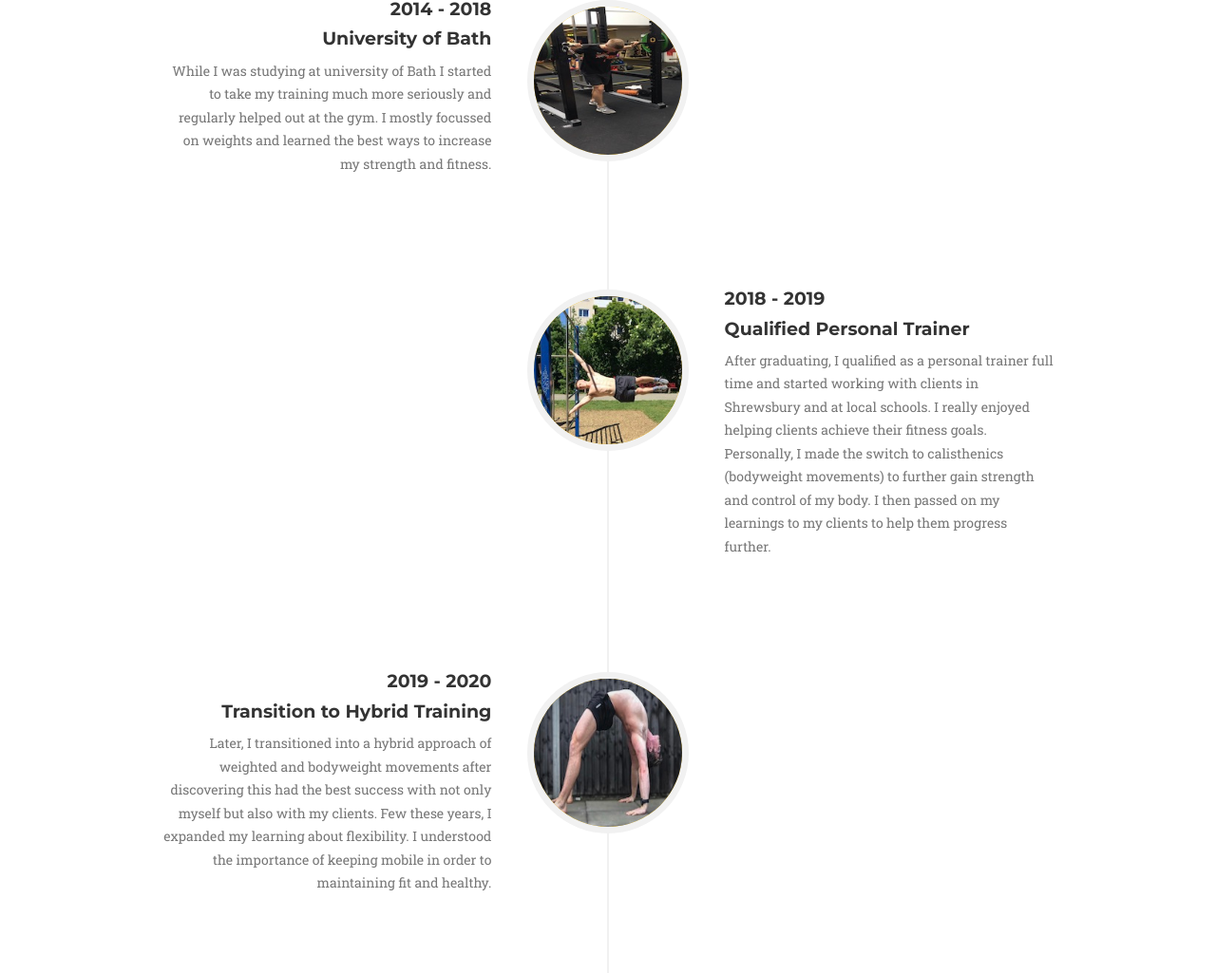
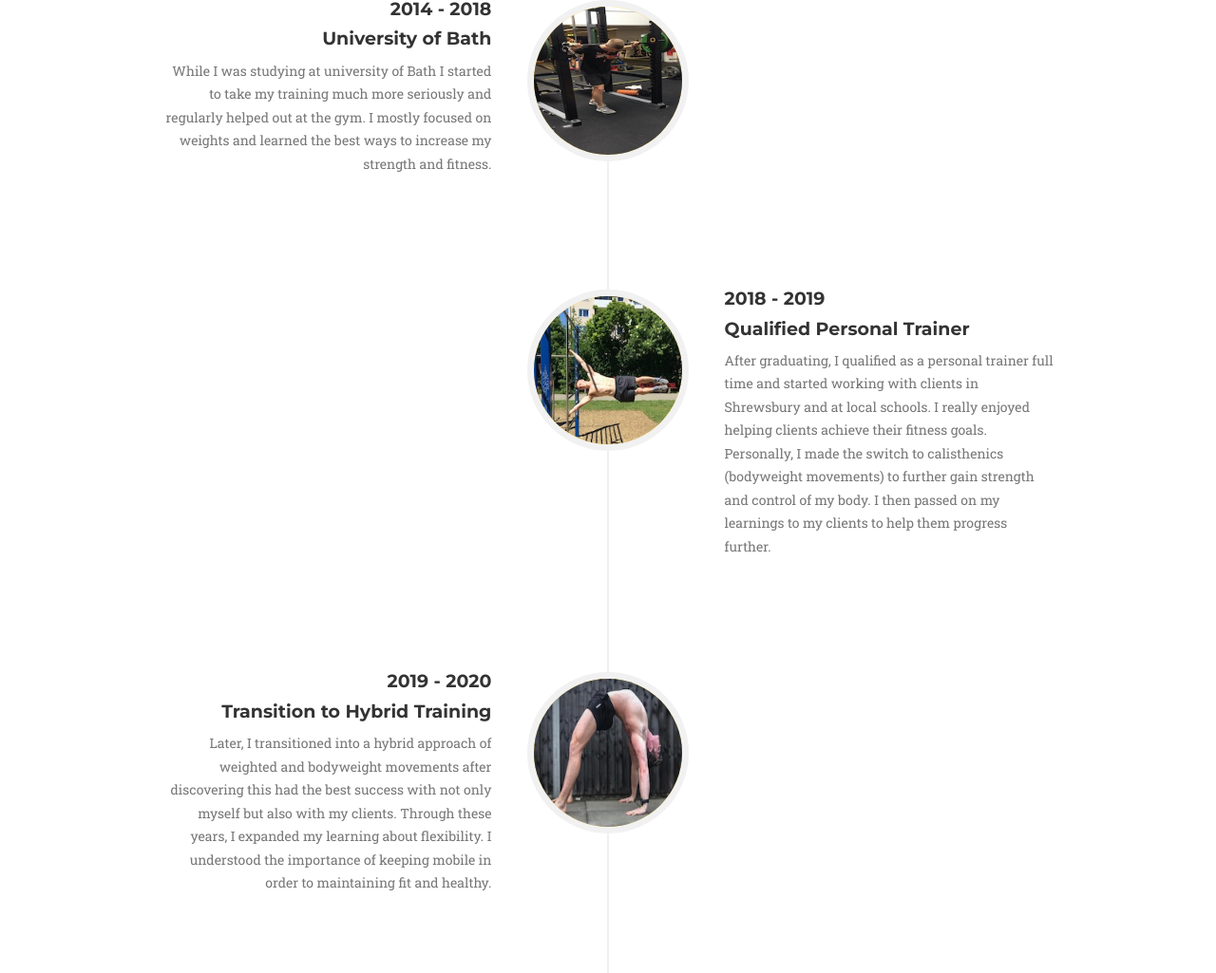
Before and after one commit to limit-DNE/SCubed, a Jekyll site: the page built from index.html, in a window 1280 px wide and 1400 px high, scrolled down 2869 px. Shown: the part 195-1220 px from the top of the window at 95% size. Built offline with Jekyll 4.4.1, drawn with Linux system fonts in a browser that asks for light colours; some web fonts are replaced; some of the changed text lies outside the part shown.

Commit message:
Update about.html

```diff
--- a/_includes/about.html
+++ b/_includes/about.html
@@ -20,7 +20,7 @@
                                     <h4 class="subheading">University of Bath</h4>
                                 </div>
                                 <div class="timeline-body">
-                                    <p class="text-muted">While I was studying at university of Bath I started to take my training much more seriously and regularly helped out at the gym. I mostly focussed on weights and learned the best ways to increase my strength and fitness.</p>
+                                    <p class="text-muted">While I was studying at university of Bath I started to take my training much more seriously and regularly helped out at the gym. I mostly focused on weights and learned the best ways to increase my strength and fitness.</p>
                                 </div>
                             </div>
                         </li>
@@ -48,7 +48,7 @@
                                     <h4 class="subheading">Transition to Hybrid Training</h4>
                                 </div>
                                 <div class="timeline-body">
-                                    <p class="text-muted">Later, I transitioned into a hybrid approach of weighted and bodyweight movements after discovering this had the best success with not only myself but also with my clients. Few these years, I expanded my learning about flexibility. I understood the importance of keeping mobile in order to maintaining fit and healthy.</p>
+                                    <p class="text-muted">Later, I transitioned into a hybrid approach of weighted and bodyweight movements after discovering this had the best success with not only myself but also with my clients. Through these years, I expanded my learning about flexibility. I understood the importance of keeping mobile in order to maintaining fit and healthy.</p>
                                 </div>
                             </div>
                         </li>
@@ -62,7 +62,7 @@
                                     <h4 class="subheading">Phase Two Expansion</h4>
                                 </div>
                                 <div class="timeline-body">
-                                    <p class="text-muted">After 7 plus years in the fitness industry, I have managed to expose myself to several different types of training. This allows me to adapt my approach to every new client I work with to and tailor it to best suit their goals.</p>
+                                    <p class="text-muted">After 7 plus years in the fitness industry, I have managed to expose myself to several different types of training. This allows me to adapt my approach to every new client I work with and tailor it to best suit their goals.</p>
                                 </div>
                             </div>
                         </li>
```
